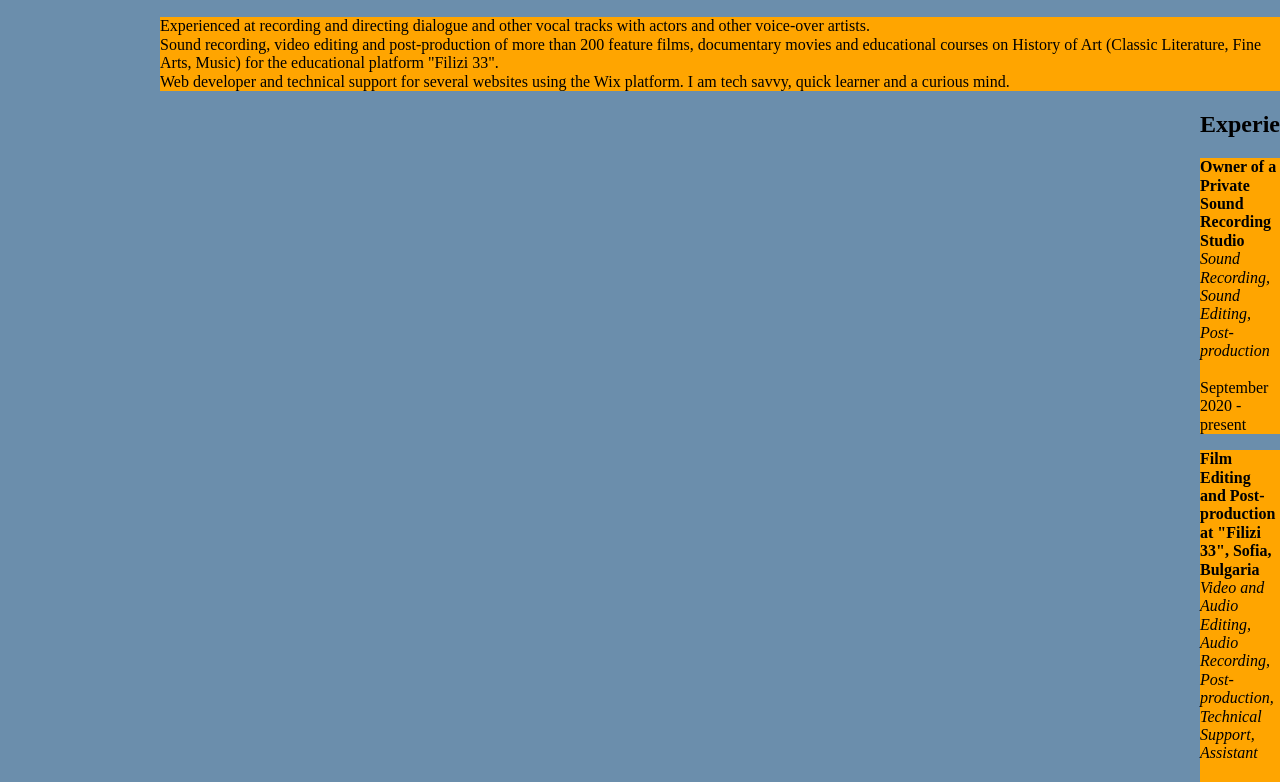
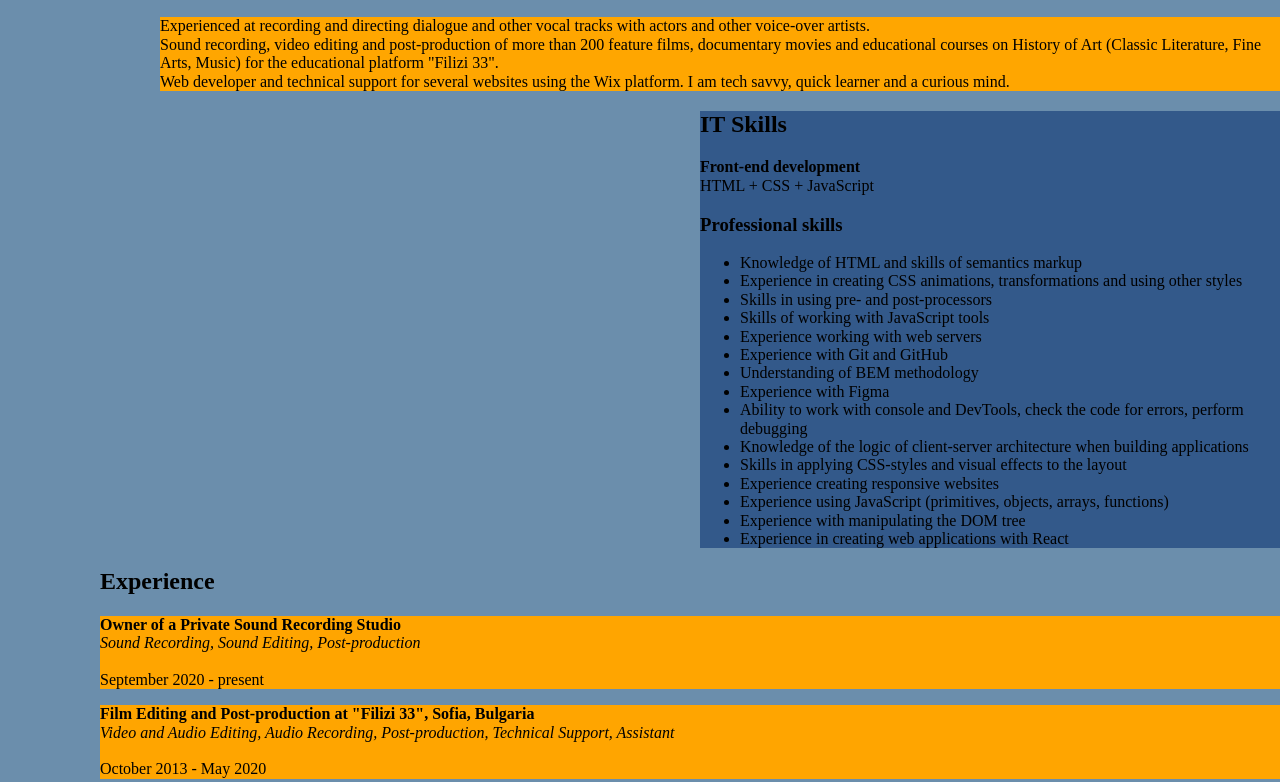
Before and after one commit to annie-uchiha/portfolio, a plain HTML site: page index.html in a window 1280 px wide. Shown: the part 1553-2335 px from the top of the page. Drawn offline with Linux system fonts and the light colour scheme.

Commit message:
added it skills

```diff
--- a/css/style.css
+++ b/css/style.css
@@ -52,11 +52,17 @@ body {
 }
 
 .profile-container p {
-    background-color: orange;
+    background-color: rgb(255, 166, 0);
 }
 
+.it-knowledge {
+    margin-left: 700px;
+    background-color: rgb(51, 89, 138);
+}
+
+
 .experience-container {
-    padding-left: 1200px;
+    padding-left: 100px;
 }
 
 .experience-container p {
@@ -64,7 +70,7 @@ body {
 }
 
 .education-container {
-    padding-left: 300px;
+    padding-left: 1300px;
 }
 
 .education-container ul {
--- a/index.html
+++ b/index.html
@@ -21,6 +21,7 @@
         <nav class="main-nav">
             <ul>
                 <li><a href="#profile">Profile</a></li>
+                <li><a href="#it-skills">IT Skills</a></li>
                 <li><a href="#experience"></a>Experience</li>
                 <li><a href="#projects">Projects</a></li>
                 <li><a href="#education">Education</a></li>
@@ -50,6 +51,39 @@
             "Filizi 33".</br> Web developer and technical support for several websites
             using the Wix platform. I am tech savvy, quick learner and a curious mind.
         </p>
+    </div>
+
+    <div class="it-knowledge" id="it-skills">
+        <h2>IT Skills</h2>
+        <p>
+            <strong>Front-end development</strong>
+            <br>HTML + CSS + JavaScript</br>
+        </p>
+        <h3>Professional skills</h3>
+        <ul>
+            <li>Knowledge of HTML and skills of semantics markup</li>
+            <li>Experience in creating CSS animations, transformations
+                and using other styles
+            </li>
+            <li>Skills in using pre- and post-processors</li>
+            <li>Skills of working with JavaScript tools</li>
+            <li>Experience working with web servers</li>
+            <li>Experience with Git and GitHub</li>
+            <li>Understanding of BEM methodology</li>
+            <li>Experience with Figma</li>
+            <li>Ability to work with console and DevTools, check
+                the code for errors, perform debugging
+            </li>
+            <li>Knowledge of the logic of client-server architecture
+                when building applications
+            </li>
+            <li>Skills in applying CSS-styles and visual effects to the layout</li>
+            <li>Experience creating responsive websites</li>
+            <li>Experience using JavaScript (primitives, objects, arrays, functions)</li>
+            <li>Experience with manipulating the DOM tree</li>
+            <li>Experience in creating web applications with React</li>
+        </ul>
+
     </div>
 
     <div class="experience-container">
```
